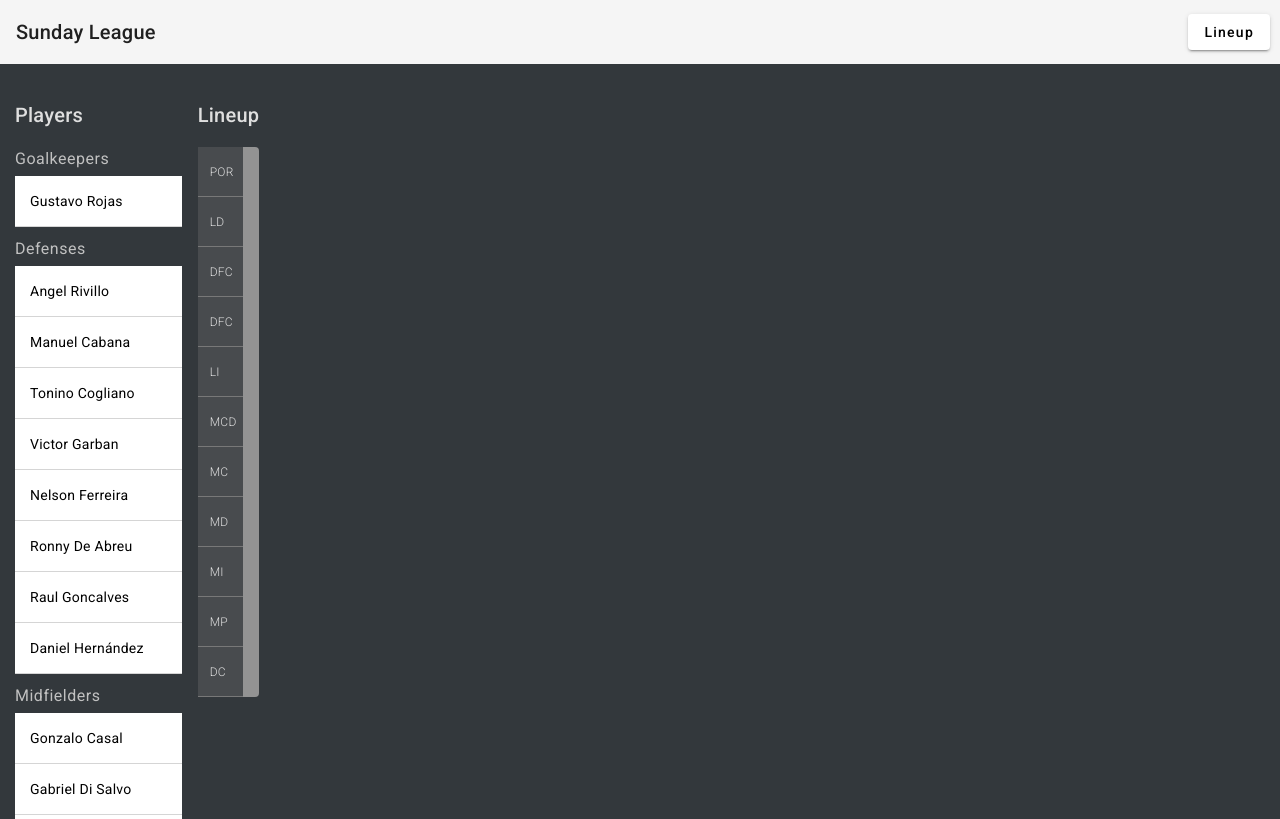
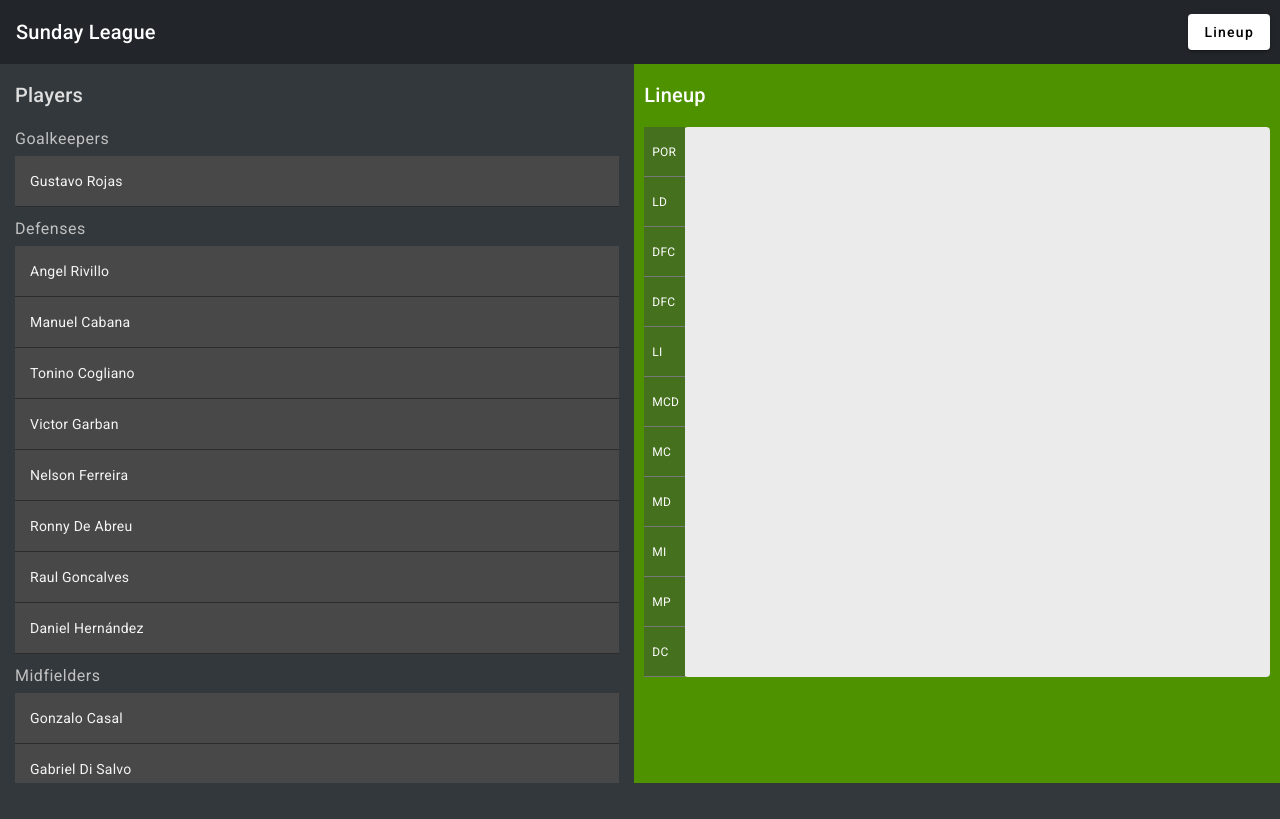
Before and after one commit to AngelRivilloD/sunday-league, an Angular app: page /lineup in a window 1280 px wide. Built offline with nearby package versions, Linux system fonts and the light colour scheme.

Commit message:
green and black

```diff
--- a/src/app/app.component.scss
+++ b/src/app/app.component.scss
@@ -2,3 +2,8 @@
     right: 10px;
     position: absolute;
 }
+
+mat-toolbar {
+    background-color: #22262a;
+    color: white;
+}
--- a/src/lineup/lineup.component.html
+++ b/src/lineup/lineup.component.html
@@ -1,22 +1,22 @@
 <div class="lineup-wrapper" cdkDropListGroup>
-  <div class="example-container">
+  <div class="player-container">
     <h2>Players</h2>
 
-    <h4>Goalkeepers</h4>
+    <h4 *ngIf="goalkeepers.length > 0">Goalkeepers</h4>
     <div class="player" *ngFor="let item of goalkeepers" (click)="playerSelected(item)">{{item.name}}</div>
 
-    <h4>Defenses</h4>
+    <h4 *ngIf="defenses.length > 0">Defenses</h4>
     <div class="player" *ngFor="let item of defenses" (click)="playerSelected(item)">{{item.name}}</div>
 
-    <h4>Midfielders</h4>
+    <h4 *ngIf="midfielders.length > 0">Midfielders</h4>
     <div class="player" *ngFor="let item of midfielders" (click)="playerSelected(item)">{{item.name}}</div>
 
-    <h4>Attackers</h4>
+    <h4 *ngIf="attackers.length > 0">Attackers</h4>
     <div class="player" *ngFor="let item of attackers" (click)="playerSelected(item)">{{item.name}}</div>
 
   </div>
 
-  <div class="example-container">
+  <div class="lineup-container">
     <h2>Lineup</h2>
     <div class="positions">
       <div class="position">POR</div>
@@ -33,7 +33,8 @@
     </div>
 
     <div cdkDropList [cdkDropListData]="lineUp" class="lineup-list" (cdkDropListDropped)="drop($event)">
-      <div class="example-box" *ngFor="let item of lineUp" cdkDrag>{{item.name}}
+      <div class="example-box" *ngFor="let item of lineUp" cdkDrag>
+        <div class="lineup-list-name">{{item.name}}</div>
         <mat-icon (click)="removePlayer(item)" aria-hidden="false" aria-label="Example home icon"
           fontIcon="close"></mat-icon>
       </div>
--- a/src/lineup/lineup.component.scss
+++ b/src/lineup/lineup.component.scss
@@ -1,17 +1,6 @@
 .lineup-wrapper {
     display: flex;
-    padding-top: 35px;
-    padding-left: 15px;
-}
-
-.example-container {
-    width: auto;
-    max-width: 100%;
-    padding: 0 16px 16px 0;
-    display: inline-block;
-    vertical-align: top;
-    height: 88vh;
-    overflow-y: auto;
+    height: calc(100vh - 56px);
 
     h4 {
         color: #c1c1c1;
@@ -19,24 +8,66 @@
         margin-top: 10px;
     }
 
-    .player {
-        background-color: white;
-        padding: 15px;
-        border-bottom: 1px solid #d5d5d5;
-    }
-
     h2 {
         color: #dfdfdf;
     }
 }
 
+.player-container {
+    width: calc(50% - 12px - 10px);
+    display: inline-block;
+    vertical-align: top;
+    height: 88vh;
+    overflow-y: auto;
+    padding-right: 12px;
+    padding: 15px 15px 0 15px;
+
+    .player {
+        background-color: #484848;
+        padding: 15px;
+        border-bottom: 1px solid #2c2c2c;
+        text-overflow: ellipsis;
+        white-space: nowrap;
+        overflow-x: hidden;
+        color: whitesmoke;
+    }
+}
+
+.lineup-container {
+    width: 50%;
+    display: inline-block;
+    vertical-align: top;
+    height: 88vh;
+    overflow-y: auto;
+    padding: 15px 10px 0 10px;
+    background-color: #4e9200;
+
+    h2 {
+        color: white;
+    }
+}
+
 .lineup-list {
     height: 550px;
-    background: #939393;
+    background: #ebebeb;
     border-radius: 4px;
     overflow: hidden;
     display: block;
     margin-left: 40px;
+
+    &-name {
+        text-overflow: ellipsis;
+        white-space: nowrap;
+        overflow-x: hidden;
+        width: 85%;
+    }
+
+    mat-icon {
+        font-size: 16px;
+        color: grey;
+        height: 16px;
+        width: 24px;
+    }
 }
 
 .example-list {
@@ -67,12 +98,22 @@
     overflow: hidden;
     white-space: nowrap;
     height: 50px;
+}
 
-    mat-icon {
-        font-size: 16px;
-        color: grey;
-        height: 16px;
-        width: 20px;
+.positions {
+    position: absolute;
+
+    .position {
+        height: 49px;
+        color: white;
+        display: flex;
+        align-items: center;
+        padding-left: 8px;
+        padding-right: 6px;
+        background-color: #45701e;
+        border-bottom: 1px solid #787878;
+        font-size: 12px;
+        font-weight: 400;
     }
 }
 
@@ -103,20 +144,3 @@
 .line-up-list.cdk-drop-list-dragging .example-box:not(.cdk-drag-placeholder) {
     transition: transform 250ms cubic-bezier(0, 0, 0.2, 1);
 }
-
-.positions {
-    position: absolute;
-
-    .position {
-        height: 49px;
-        color: #dfdfdf;
-        display: flex;
-        align-items: center;
-        padding-left: 12px;
-        padding-right: 6px;
-        background-color: #484b4e;
-        border-bottom: 1px solid #787878;
-        font-size: 12px;
-        font-weight: 100;
-    }
-}
--- a/src/lineup/lineup.component.ts
+++ b/src/lineup/lineup.component.ts
@@ -24,24 +24,36 @@ export class LineupComponent implements OnInit {
 
   ngOnInit(): void {
     this.players = playersData;
-    this.defenses = this.players.filter(player => player.position === "DEF");
-    this.midfielders = this.players.filter(player => player.position === "MED");
-    this.attackers = this.players.filter(player => player.position === "DEL");
-    this.goalkeepers = this.players.filter(player => player.position === "POR");
+    this._fillPositions();
     console.log(this.defenses);
 
     console.log(this.players);
   }
 
   playerSelected(player: Player) {
+    if (this.lineUp.length > 10) {
+      return;
+    }
     console.log(player);
     if (!this.lineUp.includes(player)) {
       this.lineUp.push(player);
     }
+
+    this.players = this.players.filter(item => { return item !== player });
+    this._fillPositions();
   }
 
   removePlayer(player: Player) {
     this.lineUp = this.lineUp.filter(item => { return item !== player });
+    this.players.push(player);
+    this._fillPositions();
+  }
+
+  _fillPositions() {
+    this.defenses = this.players.filter(player => player.position === "DEF");
+    this.midfielders = this.players.filter(player => player.position === "MED");
+    this.attackers = this.players.filter(player => player.position === "DEL");
+    this.goalkeepers = this.players.filter(player => player.position === "POR");
   }
 
   drop(event: CdkDragDrop<Player[]>) {
```
